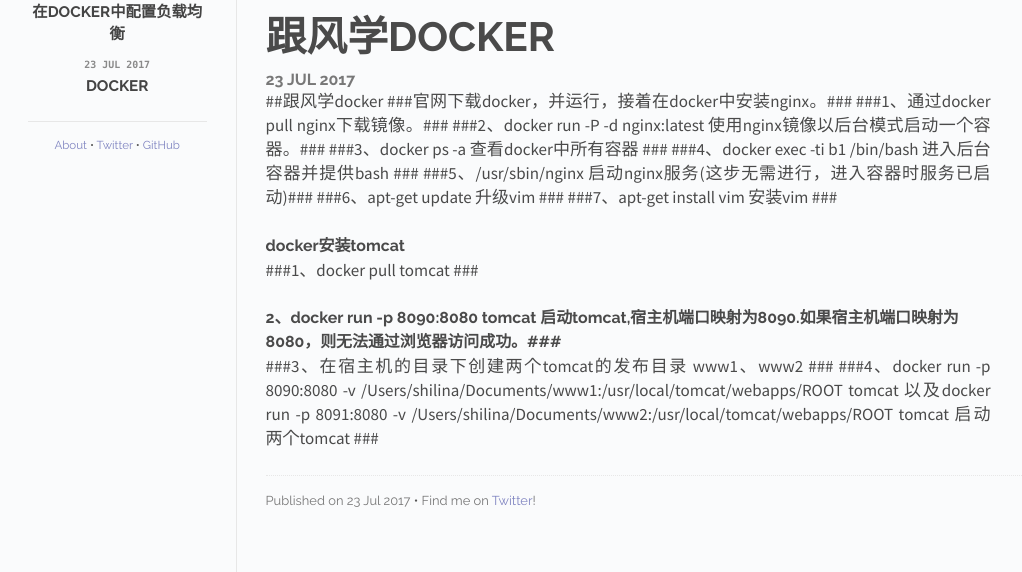
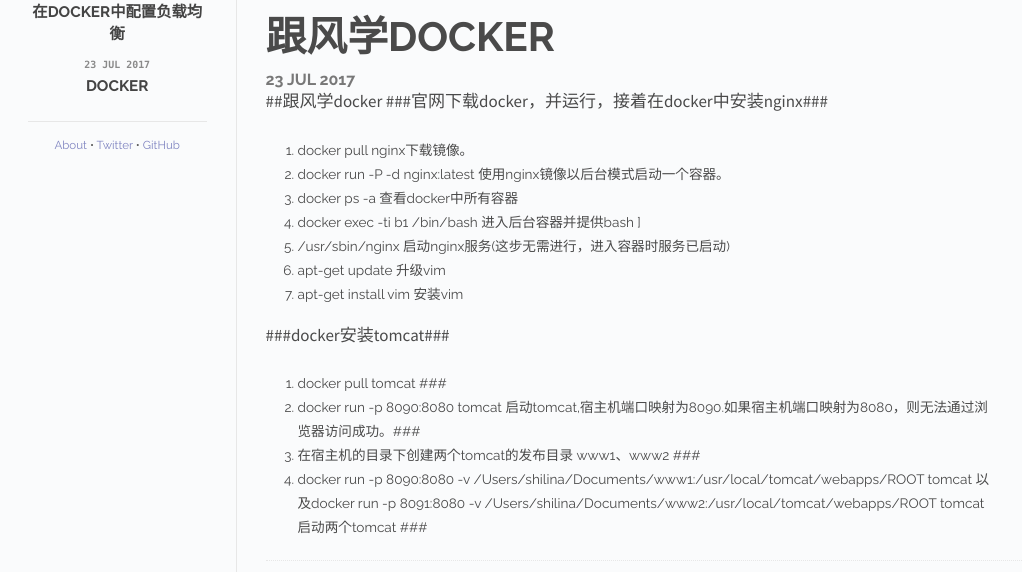
Before and after one commit to shilina0913/shilina0913.github.io, a Jekyll site: the page built from _posts/2017-07-23-跟风学docker.md, in a window 1280 px wide, cut to the strip 328-900 px from the top of the page. Shown: the whole strip, without its empty margins (122-1144 px from the left). Built offline with Jekyll 4.4.1, drawn with Linux system fonts in a browser that asks for light colours; our own code applies the rules of GitHub Pages for plain Markdown files.

Commit message:
更改博客内容

```diff
--- a/_posts/2017-07-23-跟风学docker.md
+++ b/_posts/2017-07-23-跟风学docker.md
@@ -1,14 +1,15 @@
 ##跟风学docker
-###官网下载docker，并运行，接着在docker中安装nginx。###
-###1、通过docker pull nginx下载镜像。###
-###2、docker run -P -d nginx:latest  使用nginx镜像以后台模式启动一个容器。###
-###3、docker ps -a 查看docker中所有容器 ###
-###4、docker	 exec -ti b1 /bin/bash 进入后台容器并提供bash ###
-###5、/usr/sbin/nginx 启动nginx服务(这步无需进行，进入容器时服务已启动)###
-###6、apt-get update 升级vim ###
-###7、apt-get install vim 安装vim ###
-### docker安装tomcat ###
-###1、docker pull tomcat ###
-### 2、docker run -p 8090:8080 tomcat 启动tomcat,宿主机端口映射为8090.如果宿主机端口映射为8080，则无法通过浏览器访问成功。###
-###3、在宿主机的目录下创建两个tomcat的发布目录 www1、www2 ###
-###4、docker run -p 8090:8080 -v /Users/shilina/Documents/www1:/usr/local/tomcat/webapps/ROOT  tomcat  以及docker run -p 8091:8080 -v /Users/shilina/Documents/www2:/usr/local/tomcat/webapps/ROOT  tomcat 启动两个tomcat  ###
+###官网下载docker，并运行，接着在docker中安装nginx###
+>1. docker pull nginx下载镜像。
+2. docker run -P -d nginx:latest  使用nginx镜像以后台模式启动一个容器。
+3. docker ps -a 查看docker中所有容器
+4. docker	 exec -ti b1 /bin/bash 进入后台容器并提供bash ]
+5. /usr/sbin/nginx 启动nginx服务(这步无需进行，进入容器时服务已启动)
+6. apt-get update 升级vim
+7. apt-get install vim 安装vim
+
+###docker安装tomcat###
+>1. docker pull tomcat ###
+2. docker run -p 8090:8080 tomcat 启动tomcat,宿主机端口映射为8090.如果宿主机端口映射为8080，则无法通过浏览器访问成功。###
+3. 在宿主机的目录下创建两个tomcat的发布目录 www1、www2 ###
+4. docker run -p 8090:8080 -v /Users/shilina/Documents/www1:/usr/local/tomcat/webapps/ROOT  tomcat  以及docker run -p 8091:8080 -v /Users/shilina/Documents/www2:/usr/local/tomcat/webapps/ROOT  tomcat 启动两个tomcat  ###
```
Also changed, not shown: 2 other files.
